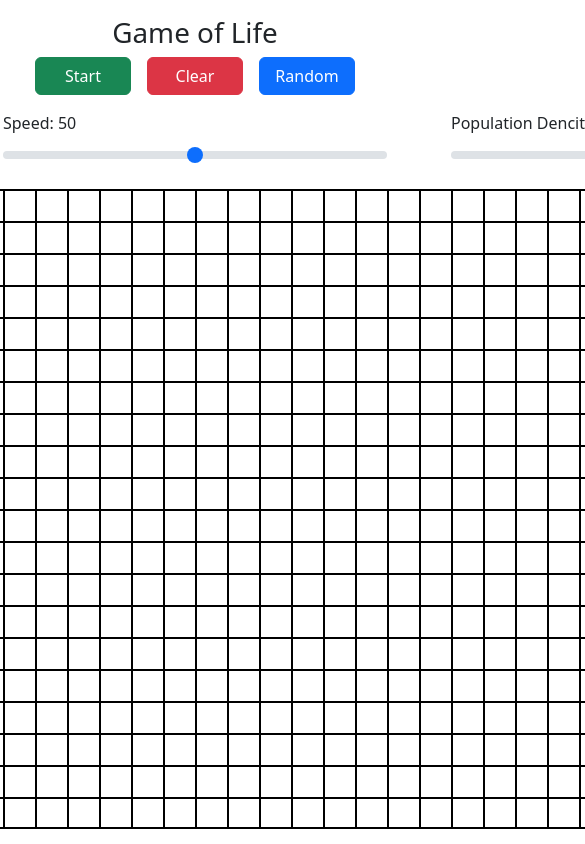
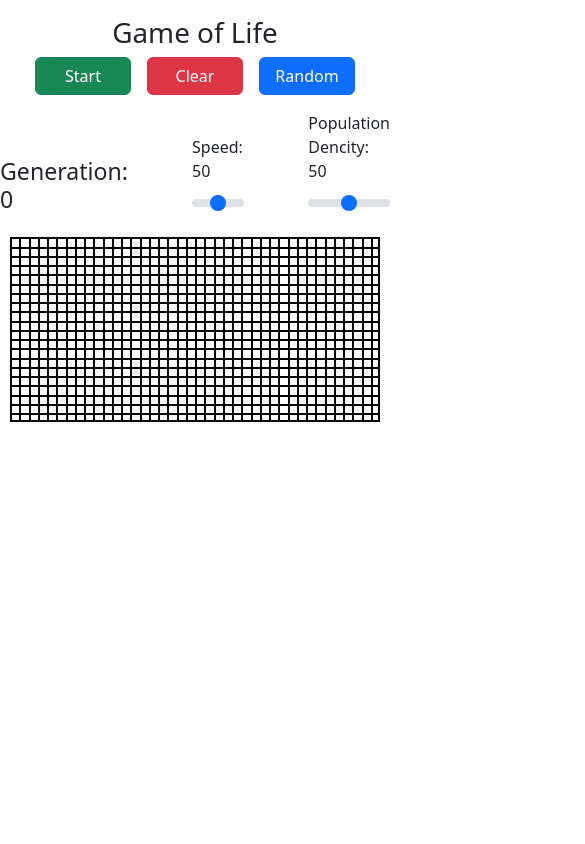
Before and after one commit to jacobgad/game-of-life-react, a React (Vite) app: page / in a window 390 px wide. Shown: the top 844 px of the page, 585 px wide, since content can reach past the window. Built offline with nearby package versions, Linux system fonts and the light colour scheme.

Commit message:
make grid square size responsive

```diff
--- a/src/App.tsx
+++ b/src/App.tsx
@@ -168,7 +168,7 @@ export default function App() {
 				style={{
 					display: 'grid',
 					justifyContent: 'center',
-					gridTemplateColumns: `repeat(${numCols}, 2rem)`,
+					gridTemplateColumns: `repeat(${numCols}, calc(95vw / ${numCols}))`,
 				}}
 			>
 				{grid.map((row, i) =>
@@ -177,8 +177,8 @@ export default function App() {
 							key={`${i},${j}`}
 							onClick={() => handleToggleTile(i, j)}
 							style={{
-								width: '2rem',
-								height: '2rem',
+								width: `calc(95vw / ${numCols})`,
+								aspectRatio: '1',
 								borderTop: '2px solid black',
 								borderLeft: '2px solid black',
 								borderRight: j === numCols - 1 ? '2px solid black' : undefined,
```
